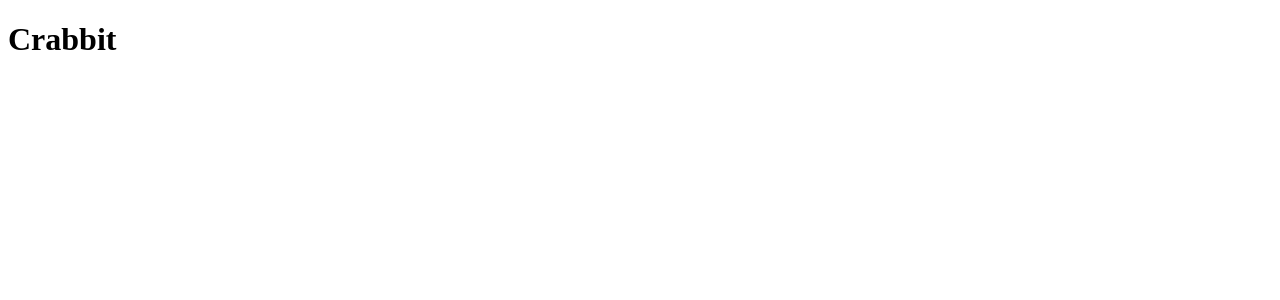
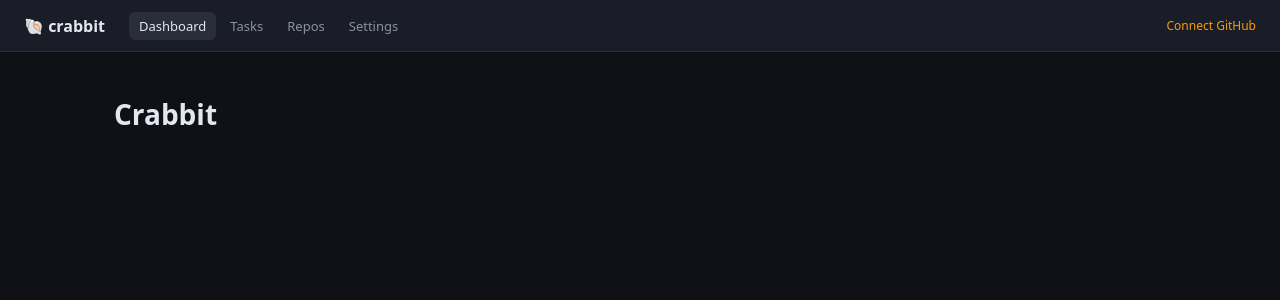
Before and after one commit to jamietre/crabbit, a SvelteKit app in the folder web/: page / in a window 1280 px wide. Shown: the top 300 px of the page. Built offline with nearby package versions, Linux system fonts and the light colour scheme; no server answers.

Commit message:
feat: app layout with nav and agent status indicator

```diff
--- /dev/null
+++ b/web/src/routes/+layout.svelte
@@ -0,0 +1,89 @@
+<!-- web/src/routes/+layout.svelte -->
+<script lang="ts">
+  import '../app.css';
+  import { page } from '$app/stores';
+  import { agentState, githubStatus, startPolling } from '$lib/stores';
+  import { agent, auth } from '$lib/api';
+  import { onMount } from 'svelte';
+
+  export let data;
+
+  $: agentState.set(data.agentState);
+  $: githubStatus.set(data.githubStatus);
+
+  onMount(() => {
+    const stop = startPolling(async () => {
+      const [a, g] = await Promise.all([agent.getState().catch(() => null), auth.status().catch(() => null)]);
+      agentState.set(a);
+      githubStatus.set(g);
+    });
+    return stop;
+  });
+
+  const navItems = [
+    { href: '/', label: 'Dashboard' },
+    { href: '/tasks', label: 'Tasks' },
+    { href: '/repos', label: 'Repos' },
+    { href: '/settings', label: 'Settings' },
+  ];
+</script>
+
+<div class="shell">
+  <nav>
+    <a class="brand" href="/">🐚 crabbit</a>
+    <div class="nav-links">
+      {#each navItems as item}
+        <a class:active={$page.url.pathname === item.href} href={item.href}>{item.label}</a>
+      {/each}
+    </div>
+    <div class="nav-end">
+      {#if $githubStatus?.connected}
+        <a class="gh-user" href="/auth">@{$githubStatus.github_login}</a>
+      {:else}
+        <a class="gh-connect" href="/auth">Connect GitHub</a>
+      {/if}
+      {#if $agentState}
+        <span class="agent-dot" data-status={$agentState.status} title="Agent {$agentState.status}"></span>
+      {/if}
+    </div>
+  </nav>
+
+  <main>
+    <slot />
+  </main>
+</div>
+
+<style>
+  .shell { display: flex; flex-direction: column; min-height: 100vh; }
+  nav {
+    display: flex;
+    align-items: center;
+    gap: 24px;
+    padding: 0 24px;
+    height: 52px;
+    background: var(--color-surface);
+    border-bottom: 1px solid var(--color-border);
+    position: sticky; top: 0; z-index: 10;
+  }
+  .brand { font-weight: 700; font-size: 16px; color: var(--color-text); }
+  .nav-links { display: flex; gap: 4px; }
+  .nav-links a {
+    padding: 5px 10px; border-radius: 6px;
+    color: var(--color-text-muted); font-size: 13px;
+  }
+  .nav-links a.active, .nav-links a:hover {
+    color: var(--color-text); background: var(--color-border); text-decoration: none;
+  }
+  .nav-end { margin-left: auto; display: flex; align-items: center; gap: 12px; }
+  .gh-user, .gh-connect { font-size: 12px; }
+  .gh-connect { color: var(--color-warning); }
+  .agent-dot {
+    width: 8px; height: 8px; border-radius: 50%;
+    background: var(--color-text-muted);
+  }
+  .agent-dot[data-status="running"] { background: var(--color-info); animation: pulse 1.5s infinite; }
+  .agent-dot[data-status="idle"] { background: var(--color-success); }
+  .agent-dot[data-status="sleeping"] { background: var(--color-warning); }
+  @keyframes pulse { 0%,100% { opacity: 1; } 50% { opacity: 0.4; } }
+  main { flex: 1; padding: 24px; max-width: 1100px; margin: 0 auto; width: 100%; }
+</style>
--- /dev/null
+++ b/web/src/routes/+layout.ts
@@ -0,0 +1,13 @@
+// web/src/routes/+layout.ts
+import { agent, auth } from '$lib/api';
+
+export const prerender = false;
+export const ssr = false;
+
+export async function load() {
+  const [agentState, githubStatus] = await Promise.all([
+    agent.getState().catch(() => null),
+    auth.status().catch(() => null),
+  ]);
+  return { agentState, githubStatus };
+}
```
